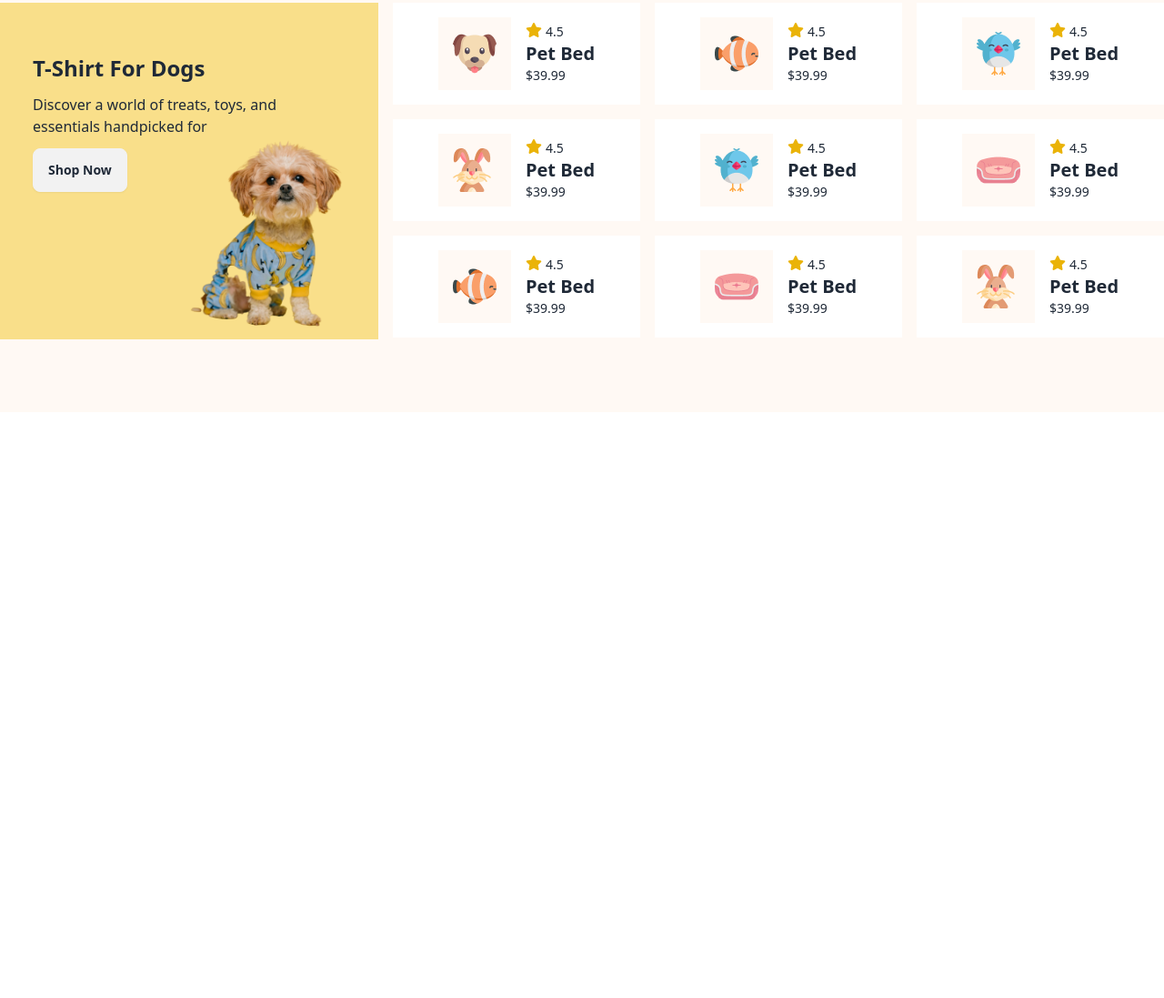
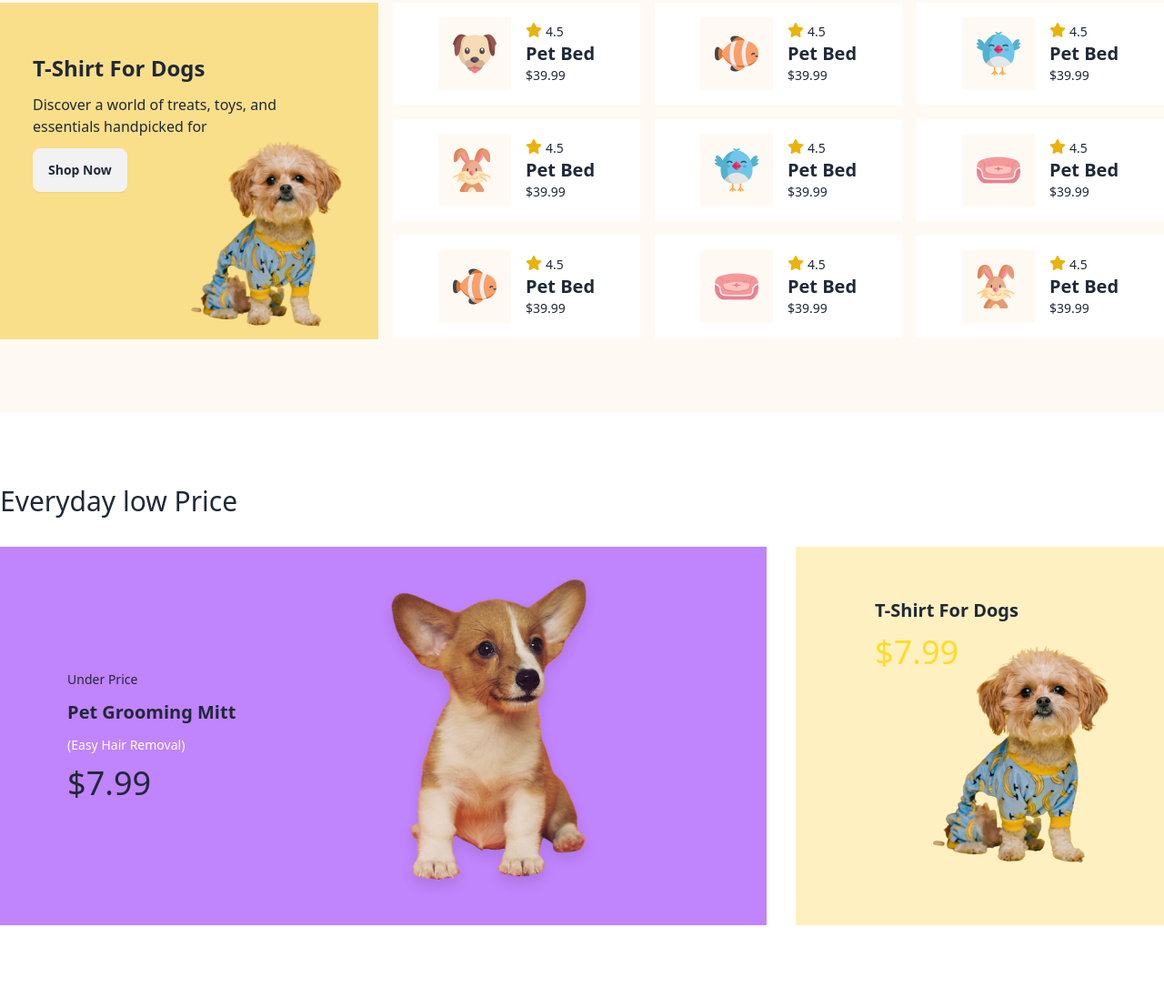
Before and after one commit to jannat0924/Pet_Shop, a plain HTML site: page index.html in a window 1280 px wide. Shown: the part 1429-2526 px from the top of the page at 91% size. Before the commit the page ends 1890 px from the top, so only its background shows below. Drawn offline with nearby package versions, Linux system fonts and the light colour scheme; a web font is replaced by a local one.

Commit message:
Pricing commit

```diff
--- a/index.html
+++ b/index.html
@@ -660,6 +660,102 @@
   </div>
 </section>
 
+<!--low-price-->
+
+<section class="lg:container mx-auto py-20">
+
+ <h3 class="text-3xl text-left mb-8">
+  Everyday low Price
+</h3>
+
+<div class="grid grid-cols-1 lg:grid-cols-3 gap-8">
+
+ <div class="lg:hidden bg-linear-to-r bg-purple-400 pt-10 px-2">
+<div class="hero w-11/12">
+  <div class="hero-content flex-col">
+
+    <div class="text-left space-y-3">
+      <h1 class="text-xl font-semibold">Pet Grooming Mitt</h1>
+      <p class="text-4xl text-white">
+    $7.99
+      </p>
+      <div class="flex">
+       <div class="relative bottom-10 left-16">
+       <img
+      src="c1-assets/cute-dog-mid.png"
+ class="w-[240px] rounded-lg"
+    />
+    </div>
+      </div>
+    </div>
+
+  </div>
+</div>
+</div>
+
+
+
+<div class="lg:grid lg:col-span-2 hidden bg-purple-400">
+
+<div class="hero w-11/12">
+  <div class="hero-content flex-col gap-30 justify-between lg:flex-row-reverse">
+    <img
+      src="c1-assets/cute-dog-mid.png"
+      class="w-1/2 rounded-lg"
+    />
+    <div class="space-y-3">
+       <p class="text-sm">
+       Under Price
+        </p>
+      <h1 class="text-xl font-bold">Pet Grooming Mitt</h1>
+      <p class="text-white text-sm">
+       (Easy Hair Removal)
+        </p>
+      <p class="text-4xl">
+    $7.99
+      </p>
+    </div>
+  </div>
+</div>
+
+
+</div>
+
+
+
+
+  <div class=" bg-[#fff0c1] pt-10 px-5">
+<div class="hero w-11/12">
+  <div class="hero-content flex-col">
+
+    <div class="text-left space-y-3">
+      <h1 class="text-xl font-semibold">T-Shirt For Dogs</h1>
+      <p class="text-4xl text-[#FFDC26]">
+    $7.99
+      </p>
+      <div class="flex">
+       <div class="relative bottom-10 left-16">
+       <img
+      src="c1-assets/cute-pet-mid.png"
+ class="w-[200px] rounded-lg"
+    />
+    </div>
+      </div>
+    </div>
+
+  </div>
+</div>
+
+</div>
+
+
+
+</div>
+
+</section>
+
+
+
 </main>
 
 <footer></footer>
```
